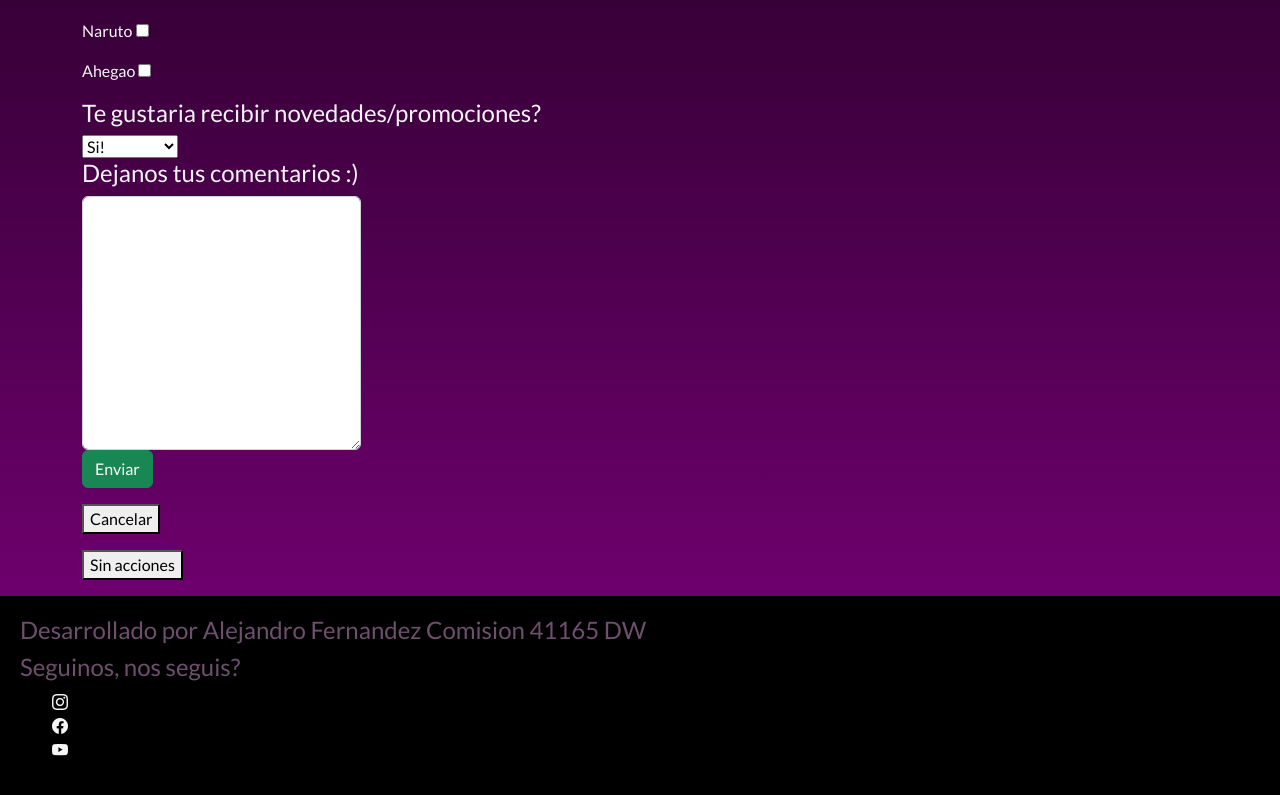
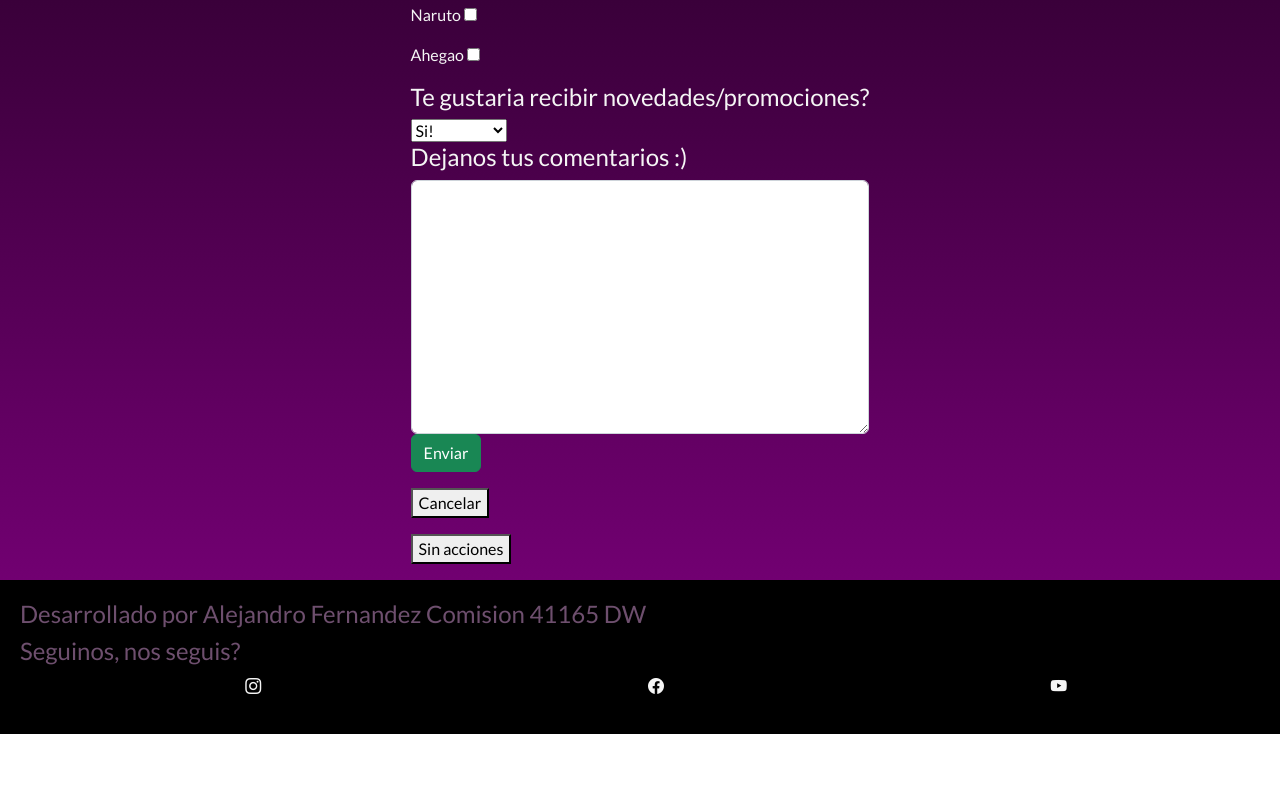
Before and after one commit to aleefernandez/tudorepositorio, a website: page Pages/contactanos.html in a window 1280 px wide. Shown: the part 607-1402 px from the top of the page. After the commit the page ends 1341 px from the top, so only its background shows below. Drawn offline with nearby package versions, Linux system fonts and the light colour scheme; files whose address does not match are found by name.

Commit message:
main formulario iconos

```diff
--- a/Pages/contactanos.html
+++ b/Pages/contactanos.html
@@ -46,9 +46,8 @@
         </nav>
     </header>
 
-<main>
+<main class="formulario">
     <form action="procesar.php" name="contacto" method="post">
-        <div class="container mt-3">
         <fieldset class="recuadro">
             <legend class="color">Escribinos, Hola!</legend>
 
@@ -119,7 +118,6 @@
 <p>
     <button type="button">Sin acciones</button>
     </p>
-</div>
         </fieldset>
 </form>
 </main>
--- a/sass/estilos.scss
+++ b/sass/estilos.scss
@@ -57,9 +57,11 @@ color: map-get($estilos, color);
     background-color: map-get($estilos, fondonav );
 }
 
-.form-control {
-width: 25%;
+.formulario {
+    display: flex;
+    justify-content: center;
 }
+
 
 .Destacados
 {
@@ -203,7 +205,10 @@ color: antiquewhite;
 }
 
 .redessociales {
-@extend .color
+@extend .color;
+ display: flex;
+ justify-content: space-around;
+
 }
 
 @media only screen and (max-width:768px){
```
Also changed, not shown: Pages/mujer.html (+4 -3 lines), css/estilos.css.
